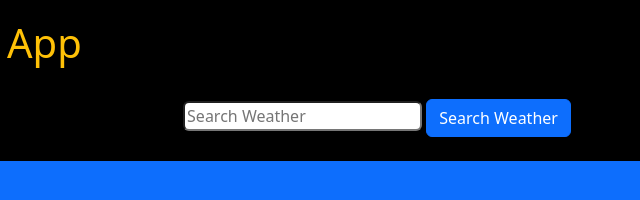
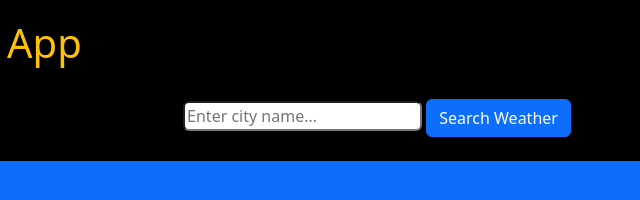
Before and after one commit to Muhammad-Ibrahim9078/Weather-App, a plain HTML site: page index.html in a window 1280 px wide. Shown: the full height of the page, 263-903 px from the left. Drawn offline with nearby package versions, Linux system fonts and the light colour scheme.

Commit message:
change search bar Placholder

```diff
--- a/index.html
+++ b/index.html
@@ -15,7 +15,7 @@
         </section>
         <br>
         <div class="text-center">
-            <input type="text" id="inputData" placeholder="Search Weather" class="rounded">
+            <input type="text" id="inputData" placeholder="Enter city name…" class="rounded">
             <button onclick="SearchBtn()" class="rounded-top btn btn-primary hover-scale">Search Weather</button>
         </div>
         <br>
```
